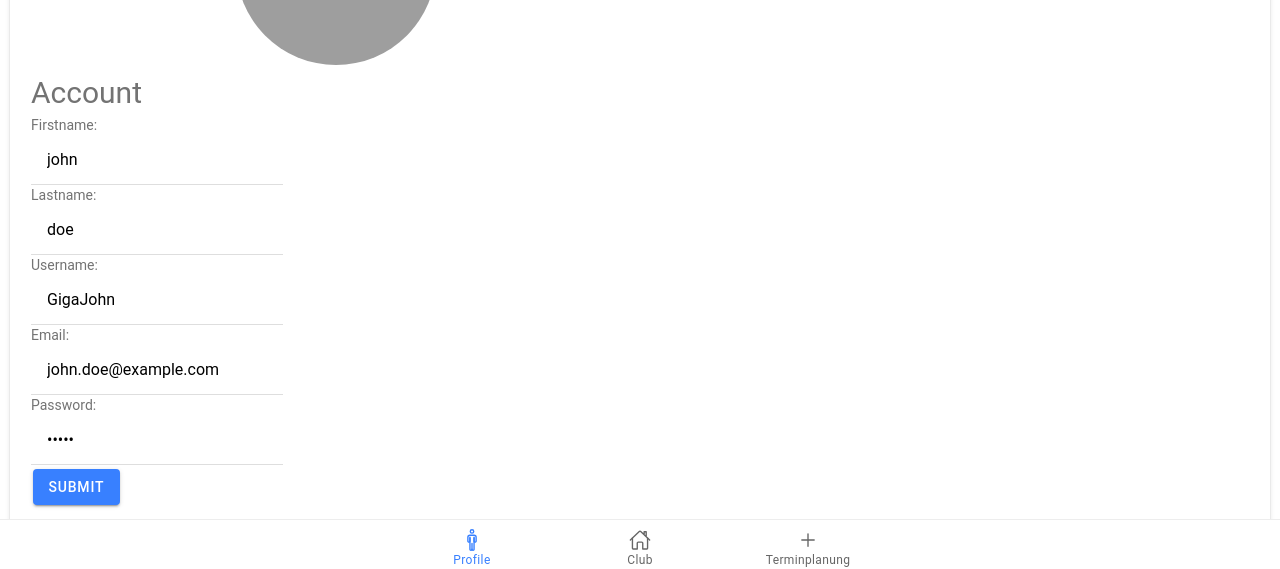
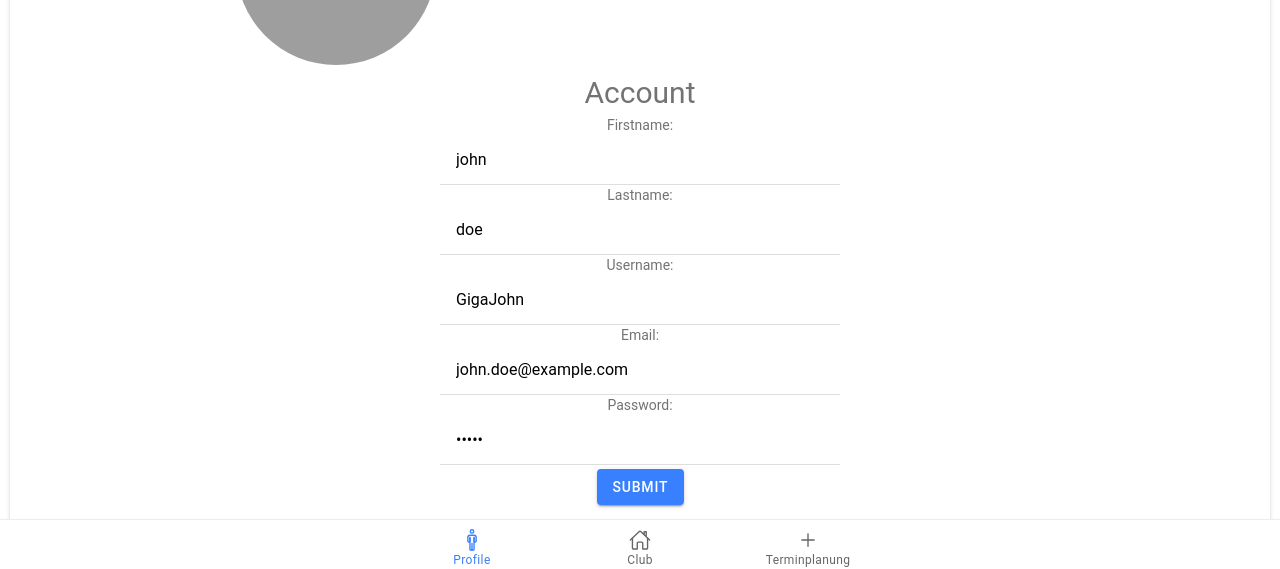
Before and after one commit to Greeny1992/ClubOrganizer, a React (Create React App) app in the folder Frontend/clubOrganizer/: page /tab1 in a window 1280 px wide. Shown: the part 224-793 px from the top of the page. Built offline with nearby package versions, Linux system fonts and the light colour scheme; grey boxes are pictures that could not be loaded.

Commit message:
started UserProfile

```diff
--- a/Frontend/clubOrganizer/src/pages/Profile.css
+++ b/Frontend/clubOrganizer/src/pages/Profile.css
@@ -1,6 +1,7 @@
 .centered{
     justify-content: center;
     text-align: -webkit-center;
+    place-content: center;
 }
 
 .avatar{
@@ -11,3 +12,7 @@
 .header{
     font-size: 30px;
 }
+
+.table{
+    width: 400px;
+}
--- a/Frontend/clubOrganizer/src/pages/Profile.tsx
+++ b/Frontend/clubOrganizer/src/pages/Profile.tsx
@@ -82,12 +82,12 @@ const Profile: React.FC = () => {
         </IonCol>
       </IonRow>
 
-      <IonRow className='header'>
+      <IonRow className='header centered'>
         Account
       </IonRow>
 
-      <IonRow>
-      <form  onSubmit={ handleSubmit(onSubmit)  }>
+      <IonRow className='centered'>
+      <form className='table'  onSubmit={ handleSubmit(onSubmit)  }>
       <IonLabel>Firstname: </IonLabel>
       <IonItem>
 
```
